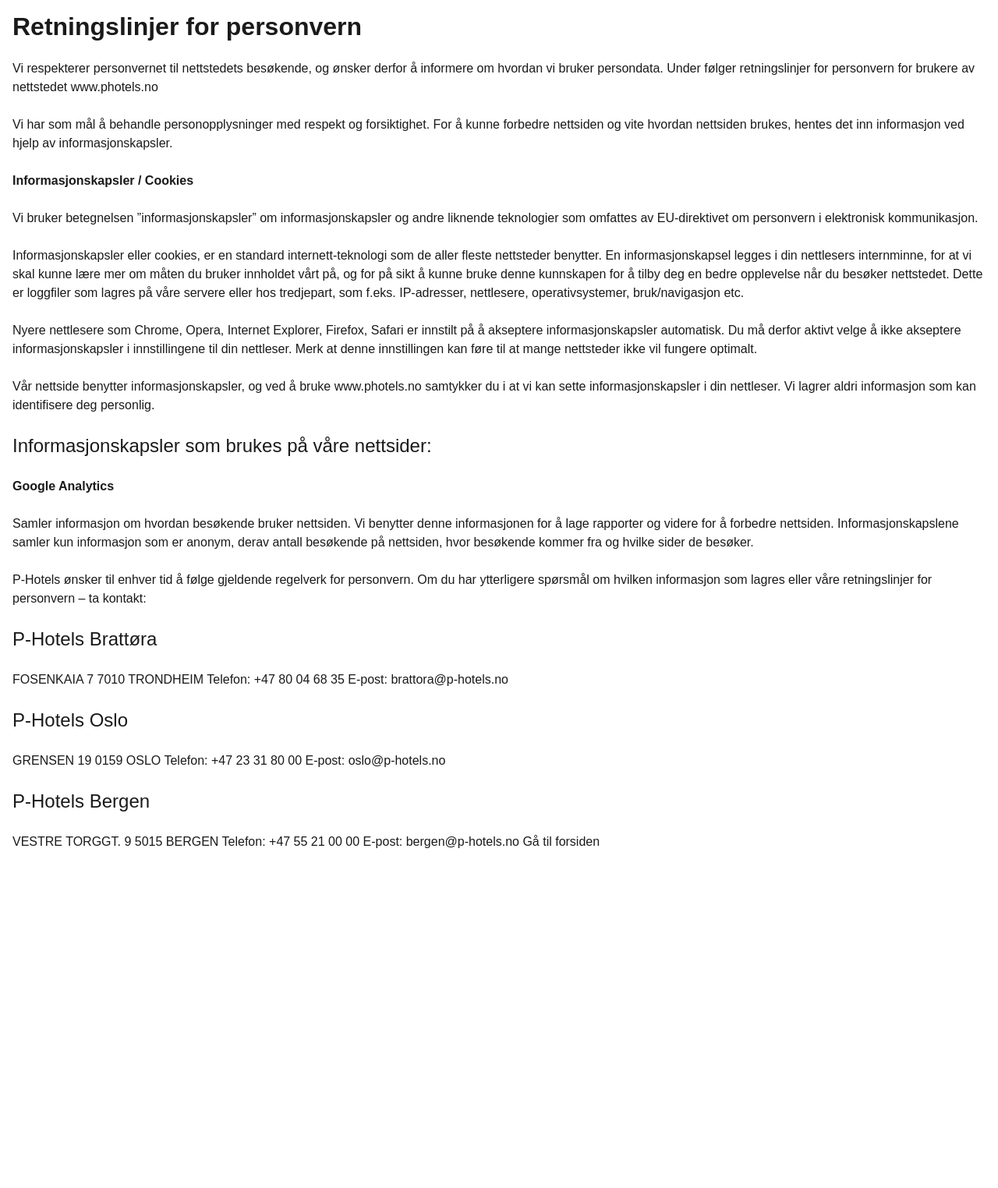
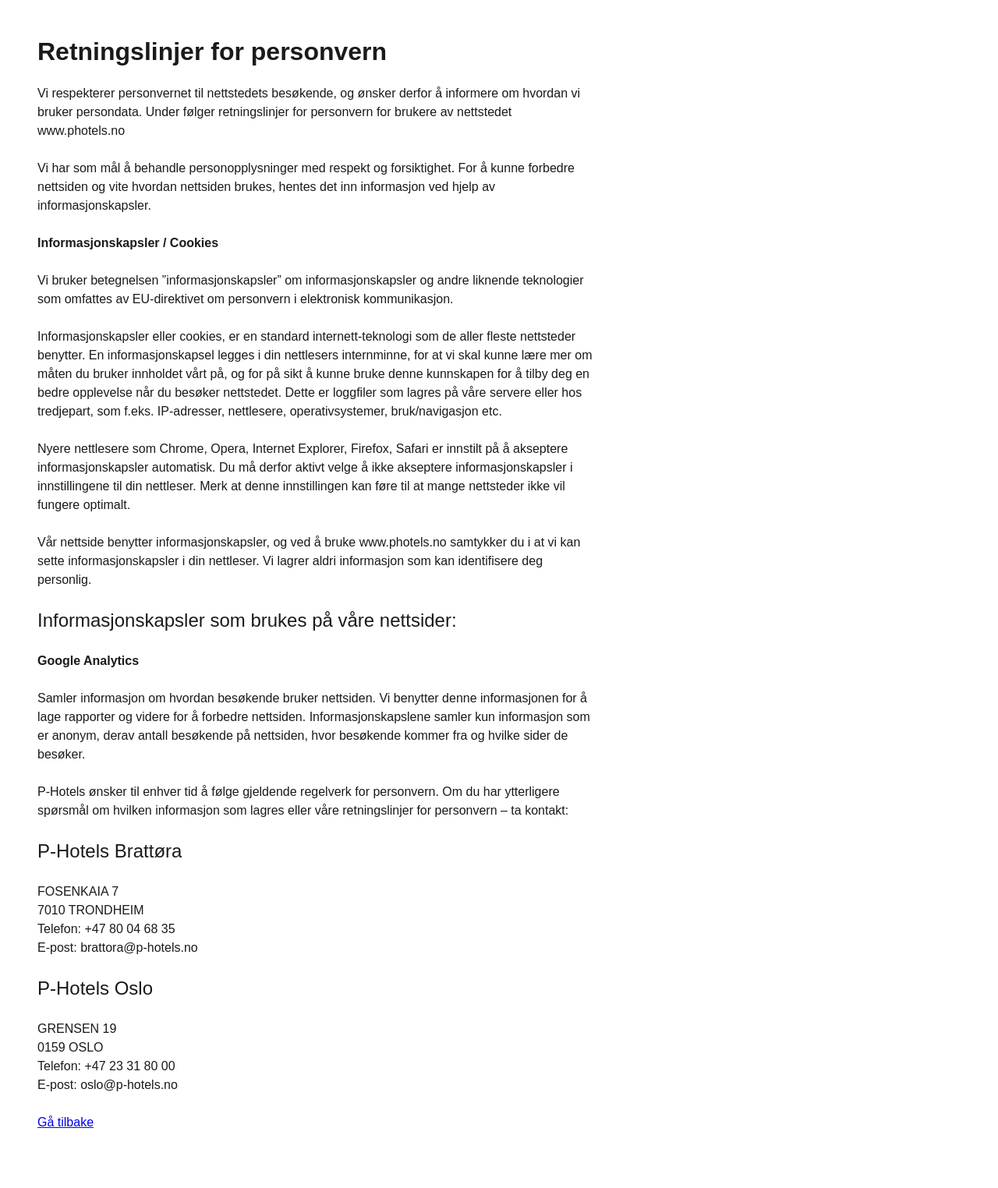
Before and after one commit to photels/photels.github.io, a Jekyll site: the page built from personvern.md, in a window 1280 px wide. Shown: the whole page at 78% size. Built offline with Jekyll 4.4.1, drawn with Linux system fonts in a browser that asks for light colours; before the commit the page ends 1132 px from its top, so only the background shows below that.

Commit message:
Updated privacy policy styling and added english

```diff
--- a/_sass/text.scss
+++ b/_sass/text.scss
@@ -13,7 +13,8 @@ body {
   background: $backgroundColor;
   color: $bodyColor;
   font-family: $bodyFont;
-  padding: 1rem;
+  padding: 3rem;
+  max-width: 720px;
   margin: 0;
 }
 
--- a/personvern.md
+++ b/personvern.md
@@ -42,10 +42,4 @@ GRENSEN 19
 Telefon: +47 23 31 80 00
 E-post: oslo@p-hotels.no
 
-## P-Hotels Bergen
-
-VESTRE TORGGT. 9
-5015 BERGEN
-Telefon: +47 55 21 00 00
-E-post: bergen@p-hotels.no
-Gå til forsiden
+[Gå tilbake](/)
```
Also changed, not shown: other parts of personvern.md (+1 -1 lines).
